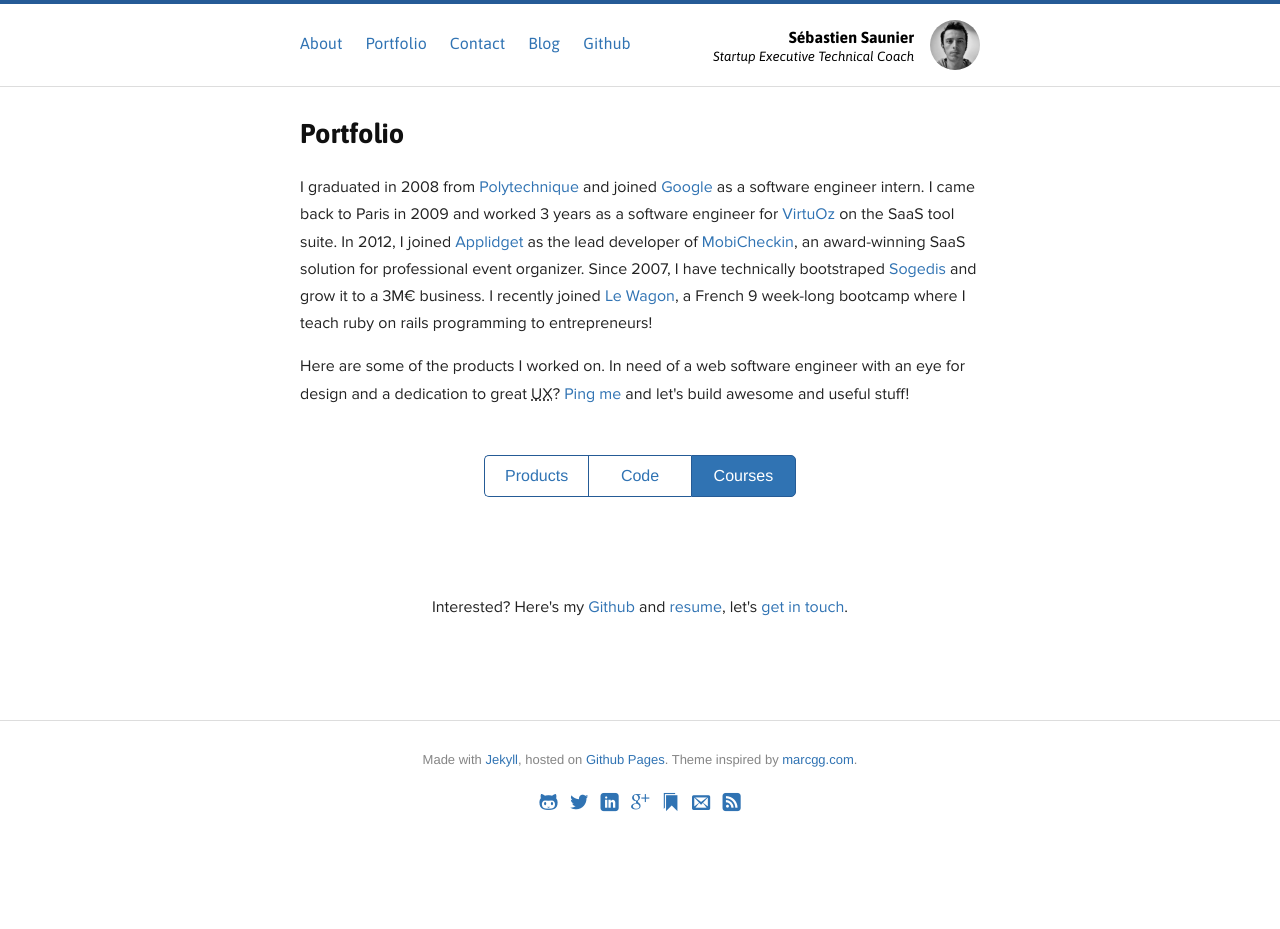
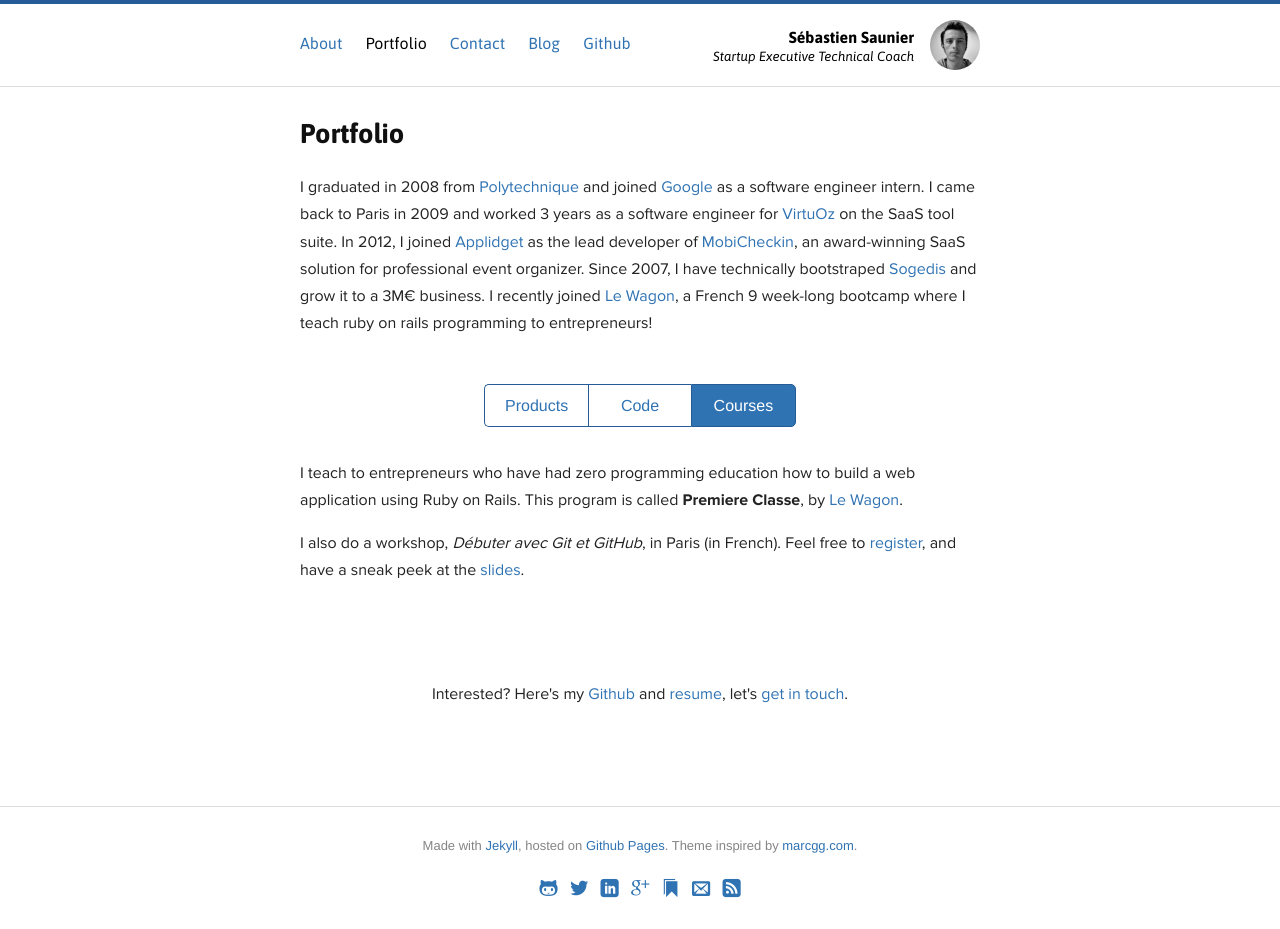
Before and after one commit to ssaunier/ssaunier.github.io, a Jekyll site: the page built from portfolio/courses.html, in a window 1280 px wide. Built offline with Jekyll 4.4.1, drawn with Linux system fonts in a browser that asks for light colours; Markdown is read by kramdown in place of the engine named in the settings; before the commit the page ends 900 px from its top, so only the background shows below that.

Commit message:
Awesome porfolio with code & courses

```diff
--- a/_layouts/portfolio.html
+++ b/_layouts/portfolio.html
@@ -9,14 +9,6 @@
   <p class="fancy">
     I graduated in 2008 from <a href="http://www.polytechnique.edu/jsp/accueil.jsp?LANGUE=1">Polytechnique</a> and joined <a href="https://www.google.com/about/jobs/locations/zurich/">Google</a> as a software engineer intern. I came back to Paris in 2009 and worked 3 years as a software engineer for <a href="http://www.virtuoz.com">VirtuOz</a> on the SaaS tool suite. In 2012, I joined <a href="http://www.applidget.com">Applidget</a>
     as the lead developer of <a href="http://www.mobicheckin.com">MobiCheckin</a>, an award-winning SaaS solution for professional event organizer. Since 2007, I have technically bootstraped <a href="http://www.sogedis.fr">Sogedis</a> and grow it to a 3M€ business. I recently joined <a href="http://www.lewagon.org">Le Wagon</a>, a French 9 week-long bootcamp where I teach ruby on rails programming to entrepreneurs!
-  </p>
-
-  <p class="fancy">
-    Here are some of the products I worked on. In need of
-    a web software engineer with an eye for design and a dedication to great
-    <abbr title="User Experience">UX</abbr>?
-
-    <a href="/contact/">Ping me</a> and let's build awesome and useful stuff!
   </p>
 
   <ul class="portfolio-nav">
--- a/portfolio/code.html
+++ b/portfolio/code.html
@@ -4,6 +4,12 @@
 title: Sébastien Saunier - Code
 description: Look at Sébastien Saunier's code, including released Ruby gems and JavaScript hacks.
 ---
+
+<p class="fancy">
+  Here is all the code I share on <a href="http://github.com/ssaunier">GitHub</a>.
+  It's mainly side projects or
+  examples for Le Wagon students, hope you enjoy browsing it!
+</p>
 
 {% for code in site.data.code %}
   <section>
--- a/portfolio/courses.html
+++ b/portfolio/courses.html
@@ -1,3 +1,20 @@
 ---
 layout: portfolio
+category: portfolio
+title: Sébastien Saunier - Courses
+description: Sébastien Saunier teaches Ruby on Rails to entrepreneurs
 ---
+
+<section>
+  <p>
+    I teach to entrepreneurs who have had zero programming education how to build
+    a web application using Ruby on Rails. This program is called <strong>Premiere Classe</strong>,
+    by <a href="http://www.lewagon.org">Le Wagon</a>.
+  </p>
+
+  <p>
+    I also do a workshop, <em>Débuter avec Git et GitHub</em>, in Paris (in French). Feel
+    free to <a href="http://www.lewagon.org/learn/debuter-avec-git-github">register</a>,
+    and have a sneak peek at the <a href="http://sebastien.saunier.me/git-intro">slides</a>.
+  </p>
+</section>
```
Also changed, not shown: portfolio/index.html (+8 -0 lines).
